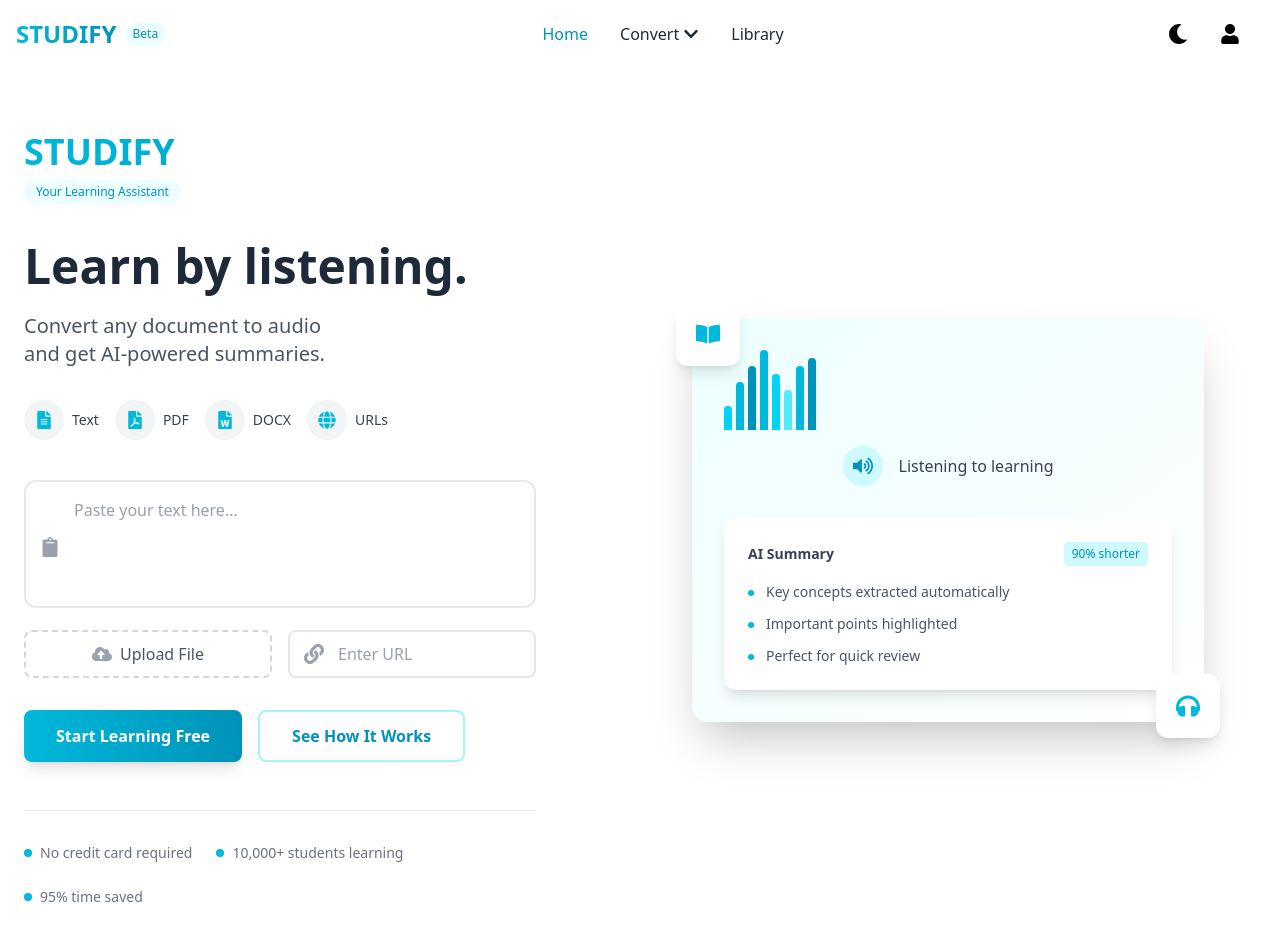
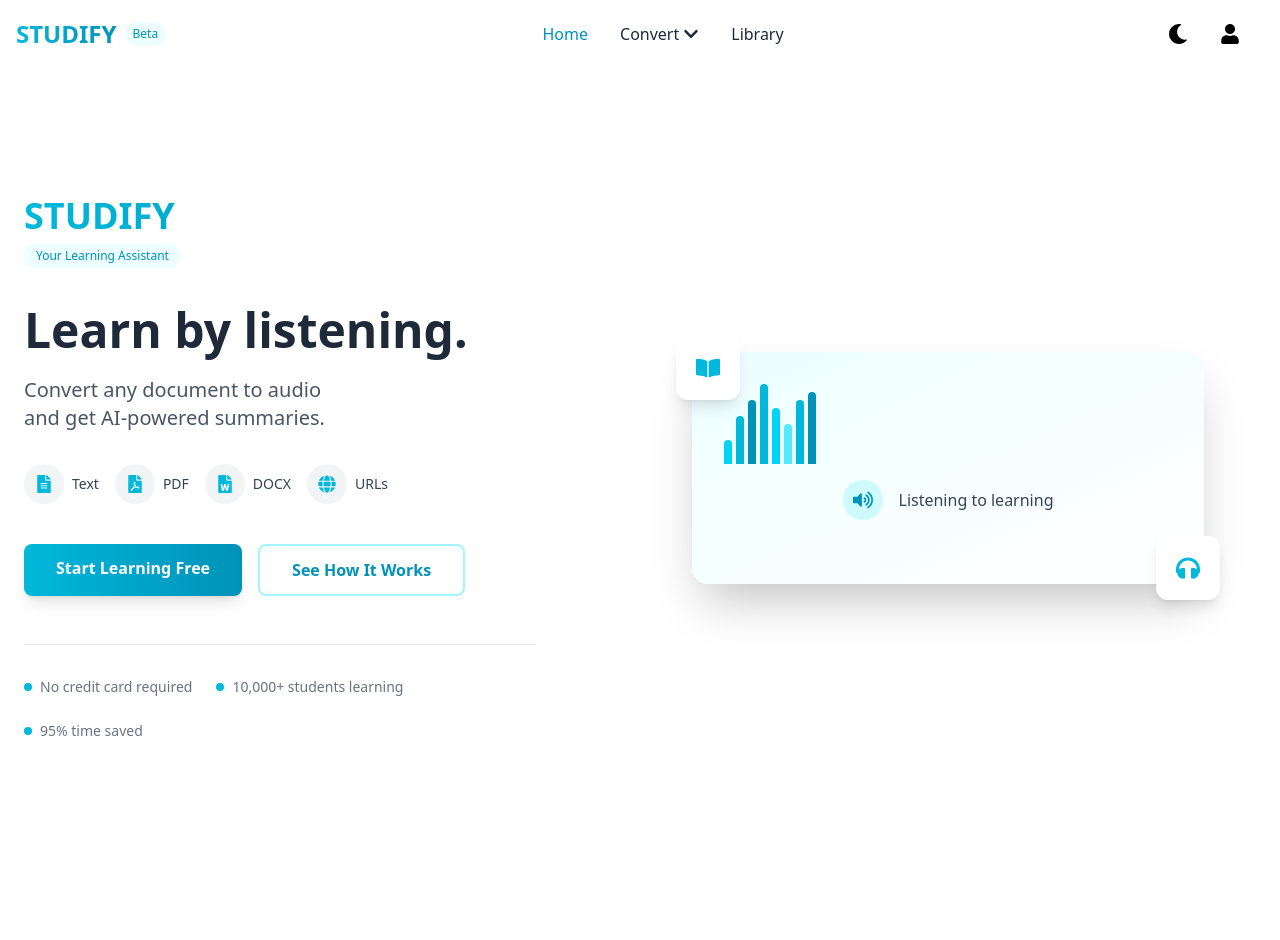
Before and after one commit to jeffkaberagithara-guru/studify-web-app, a React (Vite) app: page / in a window 1280 px wide. Shown: the top 940 px of the page. After the commit the page ends 868 px from the top, so only its background shows below. Built offline with nearby package versions, Linux system fonts and the light colour scheme.

Commit message:
Fixed Hero section

```diff
--- a/src/components/Hero.jsx
+++ b/src/components/Hero.jsx
@@ -1,4 +1,13 @@
-import { FaClipboard, FaCloudUploadAlt, FaLink, FaVolumeUp, FaFilePdf, FaFileWord, FaGlobe, FaFileAlt, FaHeadphones, FaBookOpen } from 'react-icons/fa';
+import { Link } from "react-router-dom";
+import {
+  FaVolumeUp,
+  FaFilePdf,
+  FaFileWord,
+  FaGlobe,
+  FaFileAlt,
+  FaHeadphones,
+  FaBookOpen,
+} from "react-icons/fa";
 
 function Hero() {
   return (
@@ -56,49 +65,21 @@
                 </div>
               </div>
 
-              <div className="mt-10 space-y-4">
-                <div className="group relative">
-                  <div className="absolute left-4 top-1/2 transform -translate-y-1/2 text-gray-400 group-focus-within:text-cyan-500">
-                    <FaClipboard className="w-5 h-5" />
-                  </div>
-                  <textarea
-                    placeholder="Paste your text here..."
-                    className="w-full h-32 px-12 py-4 text-gray-700 bg-white dark:bg-gray-800 dark:text-gray-300 border-2 border-gray-200 dark:border-gray-700 rounded-xl focus:border-cyan-500 dark:focus:border-cyan-400 focus:outline-none focus:ring-2 focus:ring-cyan-200 dark:focus:ring-cyan-900 resize-none"
-                  ></textarea>
-                </div>
+              {/* Call To Action Buttons */}
+              <div className="mt-10 flex flex-col sm:flex-row gap-4">
+                <Link
+                  to="/convert/text-to-audio"
+                  className="px-8 py-3 text-center text-white bg-linear-to-r from-cyan-500 to-cyan-600 hover:from-cyan-600 hover:to-cyan-700 rounded-lg font-semibold transition-all duration-300 shadow-lg hover:shadow-xl transform hover:-translate-y-0.5"
+                >
+                  Start Learning Free
+                </Link>
 
-                <div className="flex flex-col sm:flex-row gap-4">
-                  <label className="flex-1 cursor-pointer">
-                    <input type="file" className="hidden" />
-                    <div className="h-12 flex items-center justify-center space-x-2 border-2 border-dashed border-gray-300 dark:border-gray-700 hover:border-cyan-400 dark:hover:border-cyan-500 rounded-lg transition-colors group">
-                      <FaCloudUploadAlt className="w-5 h-5 text-gray-400 group-hover:text-cyan-500" />
-                      <span className="text-gray-600 dark:text-gray-400 font-medium">
-                        Upload File
-                      </span>
-                    </div>
-                  </label>
-
-                  <div className="flex-1 relative">
-                    <div className="absolute left-4 top-1/2 transform -translate-y-1/2 text-gray-400">
-                      <FaLink className="w-5 h-5" />
-                    </div>
-                    <input
-                      type="url"
-                      placeholder="Enter URL"
-                      className="w-full h-12 pl-12 pr-4 text-gray-700 bg-white dark:bg-gray-800 dark:text-gray-300 border-2 border-gray-200 dark:border-gray-700 rounded-lg focus:border-cyan-500 dark:focus:border-cyan-400 focus:outline-none focus:ring-2 focus:ring-cyan-200 dark:focus:ring-cyan-900"
-                    />
-                  </div>
-                </div>
-              </div>
-
-              <div className="mt-8 flex flex-col sm:flex-row gap-4">
-                <button className="px-8 py-3 text-white bg-linear-to-r from-cyan-500 to-cyan-600 hover:from-cyan-600 hover:to-cyan-700 rounded-lg font-semibold transition-all duration-300 shadow-lg hover:shadow-xl transform hover:-translate-y-0.5">
-                  Start Learning Free
-                </button>
-
-                <button className="px-8 py-3 text-cyan-600 dark:text-cyan-400 border-2 border-cyan-200 dark:border-cyan-800 hover:border-cyan-300 dark:hover:border-cyan-600 rounded-lg font-semibold transition-colors duration-300">
+                <Link
+                  to="/how-it-works"
+                  className="px-8 py-3 text-center text-cyan-600 dark:text-cyan-400 border-2 border-cyan-200 dark:border-cyan-800 hover:border-cyan-300 dark:hover:border-cyan-600 rounded-lg font-semibold transition-colors duration-300"
+                >
                   See How It Works
-                </button>
+                </Link>
               </div>
 
               <div className="mt-12 pt-8 border-t border-gray-200 dark:border-gray-800">
@@ -120,6 +101,7 @@
             </div>
           </div>
 
+          {/* Right Visual Section (unchanged) */}
           <div className="flex items-center justify-center w-full mt-12 lg:mt-0 lg:w-1/2">
             <div className="relative w-full max-w-lg">
               <div className="relative bg-linear-to-br from-cyan-50 to-white dark:from-cyan-900/20 dark:to-gray-900 rounded-2xl p-8 shadow-2xl">
@@ -144,37 +126,6 @@
                   </div>
                 </div>
 
-                <div className="bg-white dark:bg-gray-800 rounded-xl p-6 shadow-lg">
-                  <div className="flex items-center justify-between mb-4">
-                    <div className="text-sm font-semibold text-gray-700 dark:text-gray-300">
-                      AI Summary
-                    </div>
-                    <div className="text-xs px-2 py-1 bg-cyan-100 dark:bg-cyan-900/30 text-cyan-600 dark:text-cyan-400 rounded">
-                      90% shorter
-                    </div>
-                  </div>
-                  <div className="space-y-3">
-                    <div className="flex items-start space-x-3">
-                      <div className="w-1.5 h-1.5 mt-2 rounded-full bg-cyan-500"></div>
-                      <p className="text-sm text-gray-600 dark:text-gray-400">
-                        Key concepts extracted automatically
-                      </p>
-                    </div>
-                    <div className="flex items-start space-x-3">
-                      <div className="w-1.5 h-1.5 mt-2 rounded-full bg-cyan-500"></div>
-                      <p className="text-sm text-gray-600 dark:text-gray-400">
-                        Important points highlighted
-                      </p>
-                    </div>
-                    <div className="flex items-start space-x-3">
-                      <div className="w-1.5 h-1.5 mt-2 rounded-full bg-cyan-500"></div>
-                      <p className="text-sm text-gray-600 dark:text-gray-400">
-                        Perfect for quick review
-                      </p>
-                    </div>
-                  </div>
-                </div>
-
                 <div className="absolute -top-4 -left-4 w-16 h-16 bg-white dark:bg-gray-800 rounded-xl shadow-lg flex items-center justify-center">
                   <FaBookOpen className="text-2xl text-cyan-500" />
                 </div>
```
